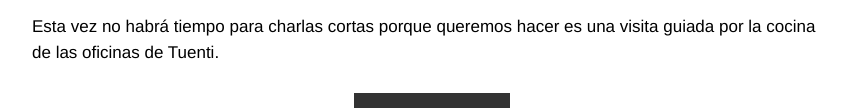
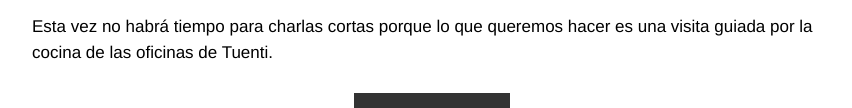
Before and after one commit to javisantana/load_comillas_comillas, a plain HTML site: page index.html in a window 1280 px wide. Shown: the part 572-680 px from the top of the page, without its empty margins (208-1060 px from the left). Drawn offline with Linux system fonts and the light colour scheme.

Commit message:
fix typo 2

```diff
--- a/index.html
+++ b/index.html
@@ -68,7 +68,7 @@
           <p>En esta ocasión tenemos un par de charlas de, como siempre, cosas funcionando en el mundo real.</p>
           <p>La primera de ellas es sobre el sistema de avatares de Minijuegos. En ella Diego Muñoz, aka <a href="https://twitter.com/kartones">Kartones</a> (ex-tuenti, como media escena madrileña) nos va a hablar de cómo montaron el sistema de avatares tanto client side como server side, lo que salió bien, mal y regular. Ya sabéis, SVG a troche y moche.</p>
           <p>La segunda va a ser una troleada disfrazada de charla. Jorge J Barroso (aka <a href="http://twitter.com/flipper83">flipper83</a>) contará la evolución de algunas partes de android siguiendo su código fuente. Puedes ir <a href="https://twitter.com/kartones">abriendo boca</a>.</p>
-          <p>Esta vez no habrá tiempo para charlas cortas porque queremos hacer es una visita guiada por la cocina de las oficinas de Tuenti.</p>
+          <p>Esta vez no habrá tiempo para charlas cortas porque lo que queremos hacer es una visita guiada por la cocina de las oficinas de Tuenti.</p>
           <p class="center"><a class="btn" href="https://docs.google.com/forms/d/1oaox7D98U1VvSyIiCGBHcPaSPreTYKmo_Oasr_aMRYE/viewform">Apuntante aquí</a></p>
 
 
```
